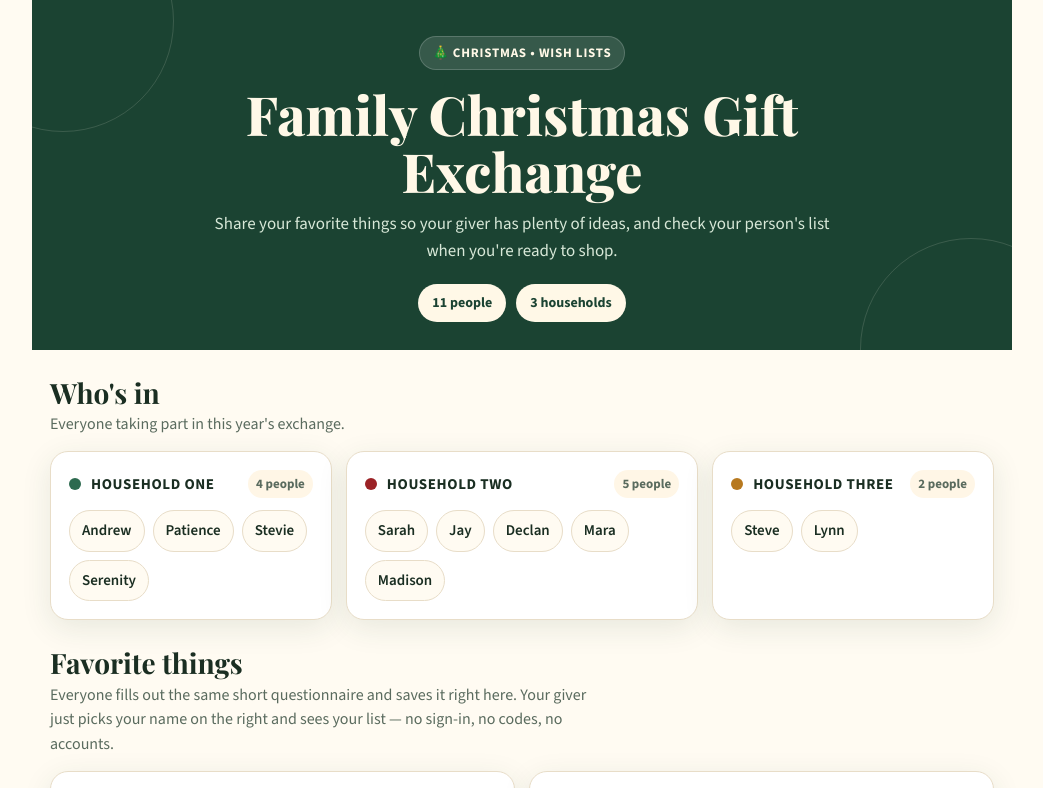
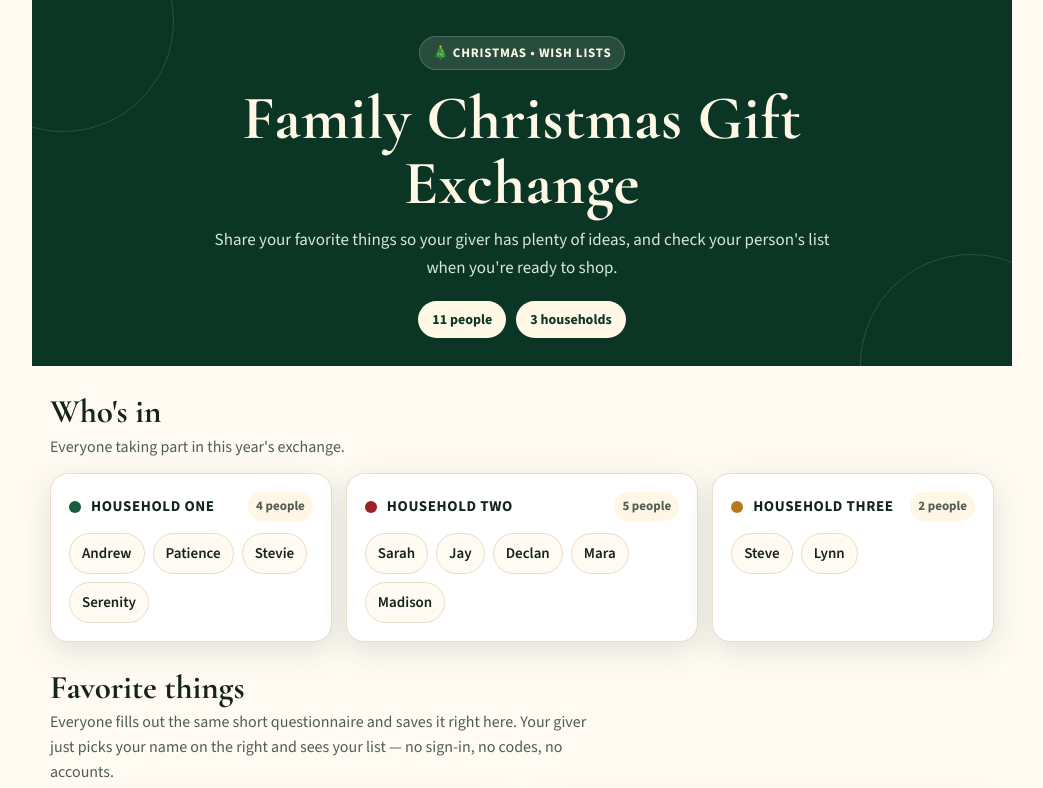
Before and after one commit to Aburkum/the-twenty-fourth-bell, a plain HTML site: page family-christmas-gift-exchange.html in a window 1280 px wide. Shown: the top 788 px of the page, without its empty margins (118-1161 px from the left). Drawn offline with nearby package versions, Linux system fonts and the light colour scheme; no server answers.

Commit message:
Donaar: Gift Exchange — restyle: Cormorant Garamond headings, deep pine green palette. Functionality unchanged.

```diff
--- a/family-christmas-gift-exchange.html
+++ b/family-christmas-gift-exchange.html
@@ -8,21 +8,21 @@
 <title>Family Christmas Gift Exchange</title>
 <link rel="preconnect" href="https://fonts.googleapis.com">
 <link rel="preconnect" href="https://fonts.gstatic.com" crossorigin>
-<link href="https://fonts.googleapis.com/css2?family=Playfair+Display:wght@700;800&family=Source+Sans+3:wght@400;600;700&display=swap" rel="stylesheet">
+<link href="https://fonts.googleapis.com/css2?family=Cormorant+Garamond:ital,wght@0,500;0,600;0,700;1,500&family=Source+Sans+3:wght@400;600;700&display=swap" rel="stylesheet">
 <script src="https://cdn.jsdelivr.net/npm/@supabase/supabase-js@2"></script>
 <style>
   :root{
     --bg:#FFFBF2; --bg2:#FFF6E6; --card:#FFFFFF; --card-border:#E8DDC8;
-    --ink:#1A2E22; --muted:#5A6B5E; --evergreen:#1B4332; --evergreen2:#2D6A4F;
+    --ink:#14231B; --muted:#4E5F52; --evergreen:#0B3524; --evergreen2:#1A5C3F;
     --red:#9B2226; --red-soft:#FDF0EE; --gold:#B7791F; --gold-soft:#FEF3C7;
-    --teal-soft:#E6F4EA; --shadow:0 8px 30px rgba(27,67,50,.10);
+    --teal-soft:#E2EFE4; --shadow:0 8px 30px rgba(11,53,36,.13);
   }
   @media (prefers-color-scheme: dark){
     :root{
-      --bg:#0F1F18; --bg2:#132A20; --card:#1A3327; --card-border:#2A4A38;
+      --bg:#08170F; --bg2:#0C2115; --card:#10251A; --card-border:#22402E;
       --ink:#F3EFE6; --muted:#A8B8AC; --evergreen:#40916C; --evergreen2:#52B788;
       --red:#E07A7A; --red-soft:#3A2222; --gold:#E9C46A; --gold-soft:#332A12;
-      --teal-soft:#1E3D2C; --shadow:0 8px 30px rgba(0,0,0,.35);
+      --teal-soft:#16301F; --shadow:0 8px 30px rgba(0,0,0,.4);
     }
   }
   *{box-sizing:border-box}
@@ -33,19 +33,19 @@
   .wrap{max-width:980px;margin:0 auto;padding:0 18px 48px}
   /* Hero */
   .hero{margin:0 -18px;padding:36px 22px 28px;background:var(--evergreen);color:#FFF8E7;text-align:center;position:relative;overflow:hidden}
-  @media (prefers-color-scheme: dark){.hero{background:#0B1A13}}
+  @media (prefers-color-scheme: dark){.hero{background:#04100A}}
   .hero::before,.hero::after{content:"";position:absolute;width:220px;height:220px;border:1px solid rgba(255,248,231,.14);border-radius:50%}
   .hero::before{left:-80px;top:-90px}.hero::after{right:-70px;bottom:-110px}
   .hero-badge{display:inline-flex;align-items:center;gap:8px;background:rgba(255,255,255,.12);border:1px solid rgba(255,255,255,.18);padding:6px 12px;border-radius:999px;font-size:13px;font-weight:700;letter-spacing:.06em;text-transform:uppercase}
-  .hero h1{font-family:"Playfair Display",Georgia,serif;font-size:clamp(34px,6vw,54px);line-height:1.05;margin:16px auto 10px;max-width:700px;font-weight:800}
+  .hero h1{font-family:"Cormorant Garamond",Georgia,serif;font-size:clamp(40px,7vw,62px);line-height:1.05;margin:16px auto 10px;max-width:700px;font-weight:700;letter-spacing:.01em}
   .hero p{margin:0 auto;max-width:620px;color:#D8E8D8;font-size:17px;line-height:1.6}
   .hero-stats{display:flex;flex-wrap:wrap;justify-content:center;gap:10px;margin-top:20px;position:relative;z-index:1}
-  .stat{background:#FFF8E7;color:#1B4332;border-radius:999px;padding:8px 14px;font-weight:700;font-size:14px}
+  .stat{background:#FFF8E7;color:#0B3524;border-radius:999px;padding:8px 14px;font-weight:700;font-size:14px}
   .stat span{color:#9B2226}
   /* Sections */
   .section{margin-top:28px}
   .section-head{display:flex;align-items:flex-end;justify-content:space-between;gap:16px;flex-wrap:wrap;margin-bottom:14px}
-  .section-head h2{font-family:"Playfair Display",Georgia,serif;font-size:28px;line-height:1.1;margin:0}
+  .section-head h2{font-family:"Cormorant Garamond",Georgia,serif;font-size:33px;line-height:1.1;margin:0;font-weight:700}
   .section-head p{margin:4px 0 0;color:var(--muted);max-width:560px}
   /* Households */
   .households{display:grid;grid-template-columns:1fr;gap:14px}
@@ -53,7 +53,7 @@
   .house{background:var(--card);border:1px solid var(--card-border);border-radius:18px;padding:18px;box-shadow:var(--shadow)}
   .house-top{display:flex;align-items:center;gap:10px;margin-bottom:12px}
   .dot{width:12px;height:12px;border-radius:50%;flex-shrink:0}
-  .dot-1{background:#2D6A4F}.dot-2{background:#9B2226}.dot-3{background:#B7791F}
+  .dot-1{background:#1A5C3F}.dot-2{background:#9B2226}.dot-3{background:#B7791F}
   .house h3{margin:0;font-size:15px;letter-spacing:.04em;text-transform:uppercase;flex:1;min-width:0}
   .house-count{margin-left:auto;font-size:13px;font-weight:700;color:var(--muted);background:var(--bg2);padding:4px 8px;border-radius:999px;white-space:nowrap;flex-shrink:0}
   .names{display:flex;flex-wrap:wrap;gap:8px}
@@ -68,14 +68,14 @@
   .btn-row .btn{flex:1;min-width:150px;max-width:260px}
   .status{margin-top:14px;font-size:14px;color:var(--muted);min-height:22px}
   .status.success{color:var(--evergreen2);font-weight:700}
-  .toast{position:fixed;left:50%;bottom:22px;transform:translateX(-50%) translateY(20px);background:#1B4332;color:#FFF8E7;padding:12px 18px;border-radius:999px;font-weight:700;opacity:0;pointer-events:none;transition:.25s;z-index:20;box-shadow:0 10px 30px rgba(0,0,0,.25);max-width:90vw;text-align:center}
+  .toast{position:fixed;left:50%;bottom:22px;transform:translateX(-50%) translateY(20px);background:#0B3524;color:#FFF8E7;padding:12px 18px;border-radius:999px;font-weight:700;opacity:0;pointer-events:none;transition:.25s;z-index:20;box-shadow:0 10px 30px rgba(0,0,0,.25);max-width:90vw;text-align:center}
   .toast.show{opacity:1;transform:translateX(-50%) translateY(0)}
   .footer{margin-top:28px;text-align:center;color:var(--muted);font-size:14px;line-height:1.6;padding:0 8px}
   /* Favorites */
   .fav-grid{display:grid;grid-template-columns:1fr;gap:14px}
   @media(min-width:760px){.fav-grid{grid-template-columns:1fr 1fr}}
   .fav-card{background:var(--card);border:1px solid var(--card-border);border-radius:18px;padding:20px;box-shadow:var(--shadow)}
-  .fav-card h3{font-family:"Playfair Display",Georgia,serif;font-size:22px;margin:0 0 6px}
+  .fav-card h3{font-family:"Cormorant Garamond",Georgia,serif;font-size:26px;margin:0 0 6px;font-weight:700}
   .fav-card>p{margin:0 0 14px;color:var(--muted);font-size:15px}
   .field{margin-bottom:12px}
   .field label{display:block;font-weight:700;font-size:14.5px;margin-bottom:5px}
@@ -89,7 +89,7 @@
   .btn-clear{background:transparent;color:var(--red);border:1px solid var(--red);width:100%;font-size:15px}
   .btn-clear.armed{background:var(--red);color:#fff;box-shadow:0 6px 18px rgba(155,34,38,.25)}
   .btn-clear:disabled{opacity:.6;cursor:wait}
-  .fav-list h4{font-family:"Playfair Display",Georgia,serif;font-size:20px;margin:0 0 10px}
+  .fav-list h4{font-family:"Cormorant Garamond",Georgia,serif;font-size:24px;margin:0 0 10px;font-weight:700}
   .fav-row{margin-bottom:10px}
   .fav-row .k{font-size:12px;font-weight:800;letter-spacing:.06em;text-transform:uppercase;color:var(--evergreen2)}
   .fav-row .v{font-size:16px;white-space:pre-wrap;overflow-wrap:break-word}
```
